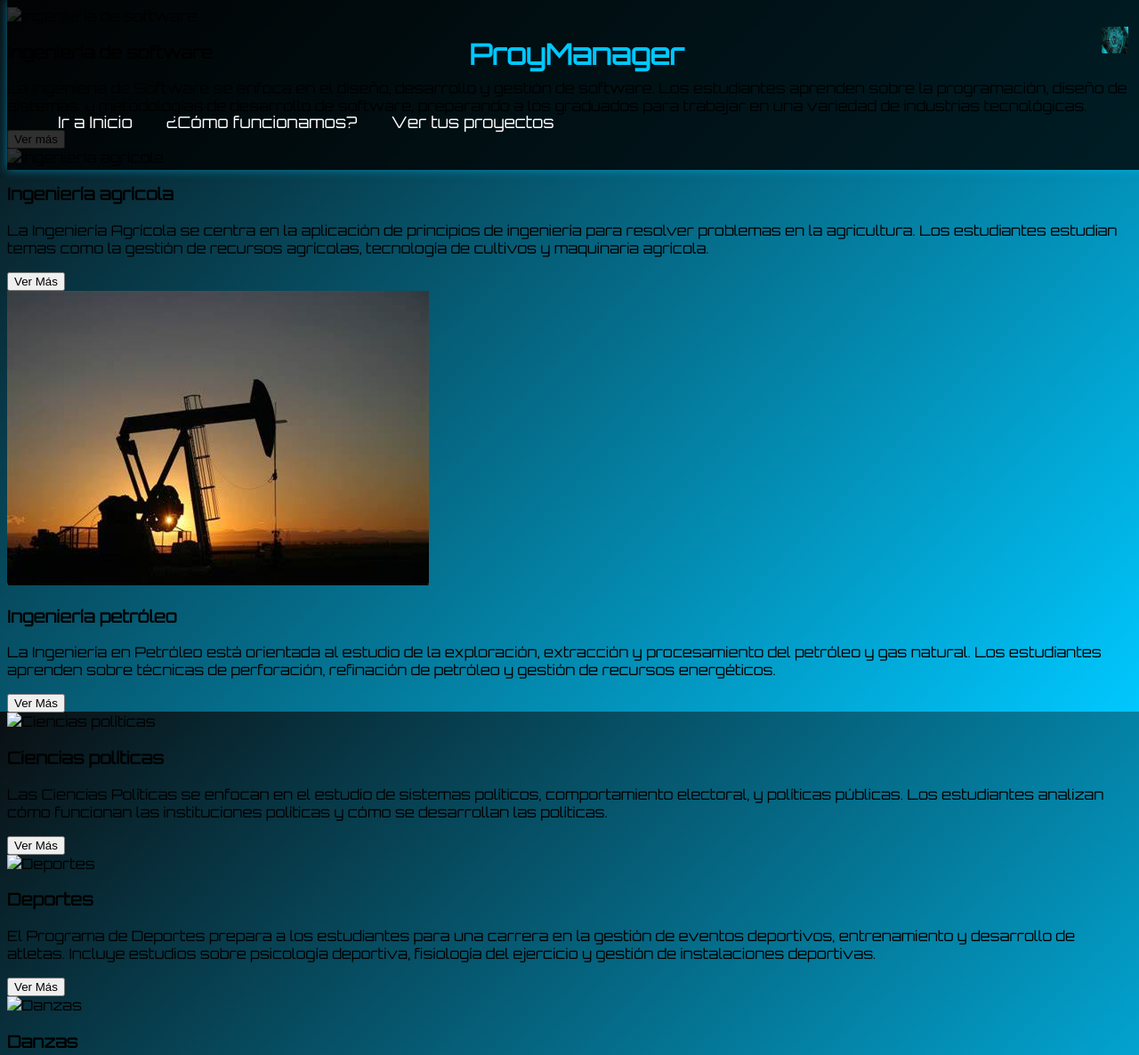
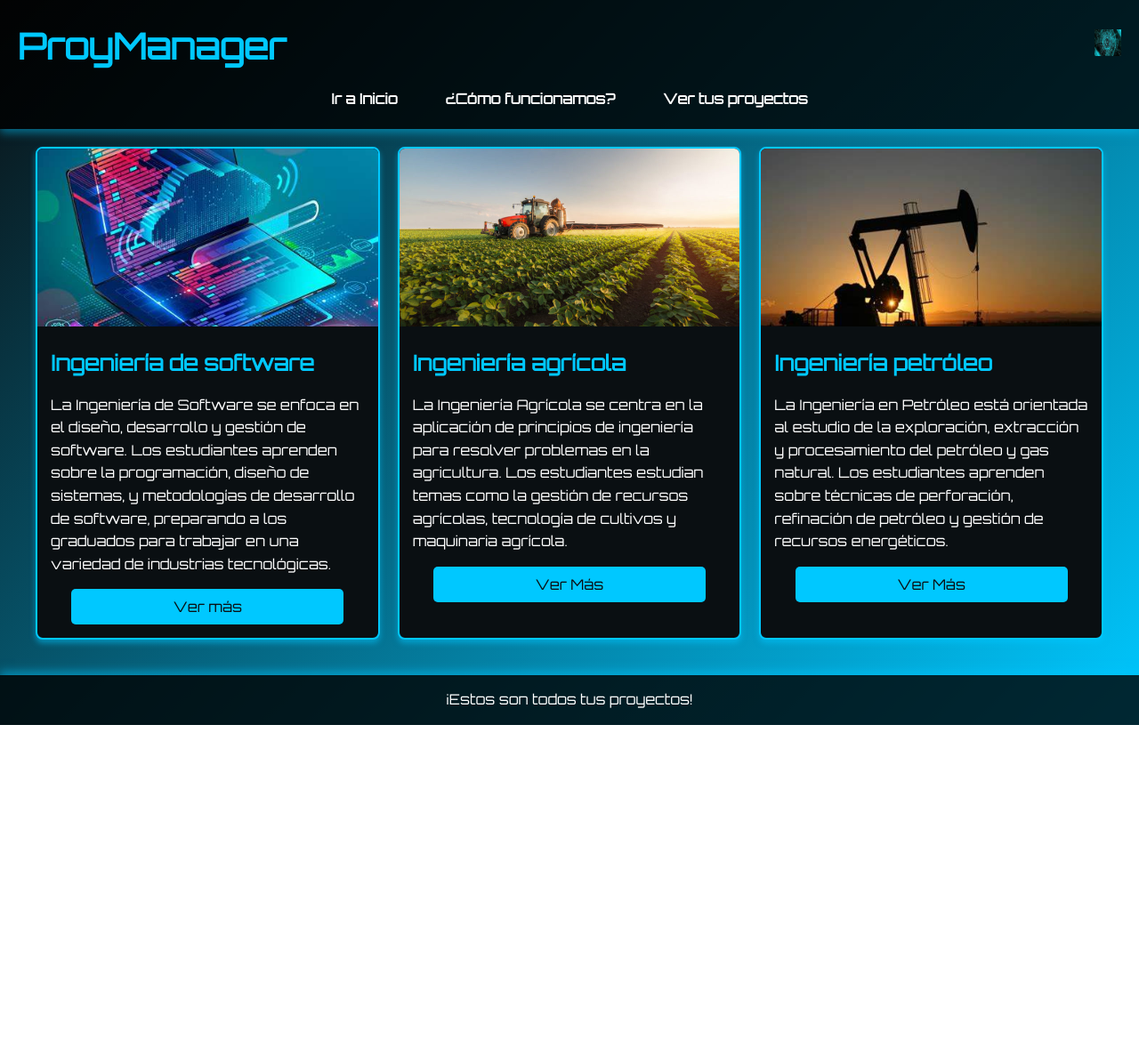
Before and after one commit to Jose-Dell22/Proyecto_PW, a plain HTML site: page your_projects/Index.html in a window 1280 px wide. Shown: the top 1186 px of the page at 89% size. After the commit the page ends 815 px from the top, so only its background shows below. Drawn offline with Linux system fonts and the light colour scheme.

Commit message:
Solución bugs, falta corregir el log in

```diff
--- a/Configuration/Styles.css
+++ b/Configuration/Styles.css
@@ -158,8 +158,10 @@ label[for="profile-picture"]:hover {
 }
 
 .save-button:hover {
-  background: var(--link-hover-color);
-  box-shadow: 0 4px 10px var(--box-shadow-color);
+  background-color: var(--primary-color);
+  color: var(--secondary-color);
+  border-color: var(--border-color);
+  border-radius: 5px;
 }
 
 .image-upload {
--- a/Home/Styles.css
+++ b/Home/Styles.css
@@ -66,7 +66,10 @@ header {
 }
 
 .navbar ul li:hover {
-    border-color: var(--primary-color);
+    background-color: var(--primary-color);
+    color: var(--secondary-color);
+    border-color: var(--border-color);
+    border-radius: 5px;
 }
 
 .navbar ul li a {
--- a/Login/Registration/Styles.css
+++ b/Login/Registration/Styles.css
@@ -72,7 +72,10 @@ header {
 }
 
 .navbar ul li:hover {
-    border-color: var(--primary-color);
+    background-color: var(--primary-color);
+    color: var(--secondary-color);
+    border-color: var(--border-color);
+    border-radius: 5px;
 }
 
 .navbar ul li a {
--- a/Login/Styles.css
+++ b/Login/Styles.css
@@ -28,21 +28,20 @@ body {
 }
 
 header {
-    position: fixed;
-    text-align: center;
-    top: -10px;
+    position: relative;
     width: 100%;
     background-color: var(--header-bg-color);
     color: var(--text-color);
     box-shadow: 0 0 10px var(--box-shadow-color);
-    padding: 20px 0;
 }
 
 .header-title {
-    justify-content: center;
-    align-items: center;
+    display: flex;
+    text-align: center;
+    padding: 10px 20px;
     color: var(--primary-color);
 }
+
 
 .config-icon img {
     width: 30px;
@@ -54,7 +53,6 @@ header {
 
 
 .navbar ul li {
-    list-style: none;
     text-align: center;
     display: inline-block;
     margin: 0 10px;
@@ -64,13 +62,17 @@ header {
 }
 
 .navbar ul li:hover {
-    border-color: var(--primary-color);
+    background-color: var(--primary-color);
+    color: var(--secondary-color);
+    border-color: var(--border-color);
+    border-radius: 5px;
 }
 
 .navbar ul li a {
     color: var(--text-color);
     text-decoration: none;
     font-size: 18px;
+    text-align: center;
 }
 
 .container {
--- a/your_projects/Index.html
+++ b/your_projects/Index.html
@@ -31,14 +31,14 @@
             <div class="project-list">
 
                 <div class="project-item">
-                    <img src="../images/img_6.jpg" alt="Ingeniería de software">
+                    <img src="../Images/Software_3.jpg" alt="ingeniería de software">
                     <h3>Ingeniería de software</h3>
                     <p>La Ingeniería de Software se enfoca en el diseño, desarrollo y gestión de software. Los estudiantes aprenden sobre la programación, diseño de sistemas, y metodologías de desarrollo de software, preparando a los graduados para trabajar en una variedad de industrias tecnológicas.</p>
                     <button onclick="showModal('La Ingeniería de Software se enfoca en el diseño, desarrollo y gestión de software. Los estudiantes aprenden sobre la programación, diseño de sistemas, y metodologías de desarrollo de software, preparando a los graduados para trabajar en una variedad de industrias tecnológicas.')">Ver más</button>
                 </div>
 
                 <div class="project-item">
-                    <img src="../images/img_7.jfif" alt="Ingeniería agrícola">
+                    <img src="../Images/agricultural_Machine.jpg" alt="Ingeniería agrícola">
                     <h3>Ingeniería agrícola</h3>
                     <p>La Ingeniería Agrícola se centra en la aplicación de principios de ingeniería para resolver problemas en la agricultura. Los estudiantes estudian temas como la gestión de recursos agrícolas, tecnología de cultivos y maquinaria agrícola.</p>
                     <button onclick="showModal('La Ingeniería Agrícola se centra en la aplicación de principios de ingeniería para resolver problemas en la agricultura. Los estudiantes estudian temas como la gestión de recursos agrícolas, tecnología de cultivos y maquinaria agrícola.')">Ver Más</button>
@@ -50,27 +50,6 @@
                     <p>La Ingeniería en Petróleo está orientada al estudio de la exploración, extracción y procesamiento del petróleo y gas natural. Los estudiantes aprenden sobre técnicas de perforación, refinación de petróleo y gestión de recursos energéticos.</p>
                     <button onclick="showModal('La Ingeniería en Petróleo está orientada al estudio de la exploración, extracción y procesamiento del petróleo y gas natural. Los estudiantes aprenden sobre técnicas de perforación, refinación de petróleo y gestión de recursos energéticos.')">Ver Más</button>
                 </div>
-
-                <div class="project-item">
-                    <img src="../images/img_9.jfif" alt="Ciencias políticas">
-                    <h3>Ciencias políticas</h3>
-                    <p>Las Ciencias Políticas se enfocan en el estudio de sistemas políticos, comportamiento electoral, y políticas públicas. Los estudiantes analizan cómo funcionan las instituciones políticas y cómo se desarrollan las políticas.</p>
-                    <button onclick="showModal('Las Ciencias Políticas se enfocan en el estudio de sistemas políticos, comportamiento electoral, y políticas públicas. Los estudiantes analizan cómo funcionan las instituciones políticas y cómo se desarrollan las políticas.')">Ver Más</button>
-                </div>
-
-                <div class="project-item">
-                    <img src="../images/img_10.jpg" alt="Deportes">
-                    <h3>Deportes</h3>
-                    <p>El Programa de Deportes prepara a los estudiantes para una carrera en la gestión de eventos deportivos, entrenamiento y desarrollo de atletas. Incluye estudios sobre psicología deportiva, fisiología del ejercicio y gestión de instalaciones deportivas.</p>
-                    <button onclick="showModal('El Programa de Deportes prepara a los estudiantes para una carrera en la gestión de eventos deportivos, entrenamiento y desarrollo de atletas. Incluye estudios sobre psicología deportiva, fisiología del ejercicio y gestión de instalaciones deportivas.')">Ver Más</button>
-                </div>
-
-                <div class="project-item">
-                    <img src="../images/img_11.jpg" alt="Danzas">
-                    <h3>Danzas</h3>
-                    <p>El Programa de Danzas ofrece una formación integral en diferentes estilos de danza. Los estudiantes desarrollan habilidades en técnicas de danza, coreografía y expresión artística.</p>
-                    <button onclick="showModal('El Programa de Danzas ofrece una formación integral en diferentes estilos de danza. Los estudiantes desarrollan habilidades en técnicas de danza, coreografía y expresión artística.')">Ver Más</button>
-                </div>
             </div>
         </section>
     </main>
--- a/your_projects/Styles.css
+++ b/your_projects/Styles.css
@@ -1,3 +1,4 @@
+
 :root {
     --primary-color: #00c8ff;
     --secondary-color: #0a0f12;
@@ -11,121 +12,144 @@
     --overlay-bg: rgba(0, 0, 0, 0.8);
     --transition-speed: 0.3s;
 }
-body {
-    font-family: 'Orbitron', Arial, sans-serif;
-    background: var(--background-gradient);
-    background-size: cover;
-    background-attachment: fixed;
-    height: 100vh;
-    overflow-y: auto;
+* {
+    margin: 0;
+    padding: 0;
+    box-sizing: border-box;
+    font-family: 'Orbitron', sans-serif;
 }
 
+
+body {
+    background: var(--background-gradient);
+    color: var(--text-color);
+    line-height: 1.6;
+    margin: 0;
+}
+
+
 header {
-    position: fixed;
-    top: 0;
-    width: 100%;
     background-color: var(--header-bg-color);
     color: var(--text-color);
-    z-index: 1;
-    box-shadow: 0 0 10px var(--box-shadow-color);
-    padding: 20px 0;
+    padding: 20px;
+    box-shadow: 0px 4px 10px var(--box-shadow-color);
+    position: sticky;
+    top: 0;
+    z-index: 1000;
 }
 
 .header-title {
     display: flex;
-    justify-content: center;
+    justify-content: space-between;
     align-items: center;
+    text-align: center;
+}
+
+.header-title h1 {
+    font-size: 2.5rem;
     color: var(--primary-color);
     position: relative;
 }
 
-
 .config-icon img {
     width: 30px;
-    position: absolute;
-    right: 20px;
-    top: 10px;
     height: 30px;
+    cursor: pointer;
 }
 
-.navbar ul li {
+.navbar {
+    margin-top: 15px;
+}
+
+.navbar ul {
+    display: flex;
     list-style: none;
-    text-align: center;
-    display: inline-block;
-    margin: 0 10px;
+    justify-content: center;
+}
+
+.navbar li {
+    margin: 0 15px;
+}
+
+.navbar a {
+    color: var(--text-color);
+    text-decoration: none;
+    font-weight: bold;
+    padding: 5px 10px;
     border: 2px solid transparent;
-    padding: 5px;
-    transition: border-color var(--transition-speed) ease;
+    transition: all var(--transition-speed);
+}
+
+.navbar a:hover {
+    background-color: var(--primary-color);
+    color: var(--secondary-color);
+    border-color: var(--border-color);
+    border-radius: 5px;
+}
+
+main {
+    padding: 20px;
+}
+
+.project-list {
+    display: grid;
+    grid-template-columns: repeat(auto-fit, minmax(300px, 1fr));
+    gap: 20px;
+    max-width: 1200px;
+    margin: 0 auto;
+}
+
+.project-item {
+    background-color: var(--secondary-color);
+    border: 2px solid var(--border-color);
+    border-radius: 8px;
+    overflow: hidden;
+    box-shadow: 0 4px 6px var(--box-shadow-color);
+    transition: transform var(--transition-speed), box-shadow var(--transition-speed);
+}
+
+.project-item:hover {
+    transform: scale(1.05);
+    box-shadow: 0 8px 12px var(--box-shadow-color);
+}
+
+.project-item img {
+    width: 100%;
+    height: 200px;
+    object-fit: cover;
+}
+
+.project-item h3 {
+    font-size: 1.5rem;
+    margin: 15px;
+    color: var(--primary-color);
+}
+
+.project-item p {
+    font-size: 1rem;
+    margin: 0 15px 15px 15px;
     color: var(--text-color);
 }
-.navbar ul li:hover {
-    border-color: var(--primary-color);
+
+.project-item button {
+    display: block;
+    width: 80%;
+    margin: 0 auto 15px;
+    padding: 10px;
+    background-color: var(--primary-color);
+    color: var(--secondary-color);
+    border: none;
+    border-radius: 5px;
+    font-size: 1rem;
+    cursor: pointer;
+    transition: background-color var(--transition-speed), transform var(--transition-speed);
 }
 
-.navbar ul li a {
-    color: var(--text-color);
-    display: inline-block;
-    text-decoration: none;
-    text-align: center;
-    font-size: 18px;
-    box-shadow: var(--secondary-color);
-}
-main {
-    top: -80%;
+.project-item button:hover {
+    background-color: var(--link-hover-color);
+    transform: scale(1.1);
 }
 
-.program-list {
-    display: flex;
-    flex-wrap: wrap;
-    gap: 30px;
-    justify-content: center;
-    gap: 200px;
-}
-
-.program-item {
-    border: 1px solid #ccc;
-    border-radius: 5px;
-    padding: 10px;
-    text-align: center;
-    width: 300px;
-    box-shadow: 0 4px 8px rgba(0, 0, 0, 0.1);
-}
-
-.program-item img {
-    width: 100%;
-    height: auto;
-    border-bottom: 1px solid #ccc;
-}
-
-.program-item h3 {
-    margin: 10px 0;
-}
-
-.program-item p {
-    margin: 10px 0;
-}
-
-.program-item button {
-    padding: 10px 20px;
-    font-size: 16px;
-    cursor: pointer;
-    border: 2px solid #334fff;
-    color: white;
-    background-color: #334fff;
-    transition: background-color 0.3s, color 0.3s;
-}
-
-.program-item button:hover {
-    background-color: #0033cc;
-    color: white;
-}
-
-footer {
-    text-align: center;
-    padding: 20px;
-    margin-top: auto;
-    border-top: 2px solid #ccc;
-}
 
 .modal {
     position: fixed;
@@ -133,32 +157,61 @@ footer {
     left: 0;
     width: 100%;
     height: 100%;
-    background-color: rgba(0, 0, 0, 0.5);
+    background-color: var(--overlay-bg);
     display: flex;
+    justify-content: center;
     align-items: center;
-    justify-content: center;
     z-index: 1000;
+    animation: fadeIn 0.3s ease;
 }
 
 .modal-content {
-    background-color: white;
+    background-color: var(--secondary-color);
+    color: var(--text-color);
     padding: 20px;
     border-radius: 8px;
+    box-shadow: 0 4px 10px var(--box-shadow-color);
+    max-width: 500px;
     width: 80%;
-    max-width: 600px;
+    text-align: center;
     position: relative;
-    box-shadow: 0 4px 8px rgba(0, 0, 0, 0.1);
+}
+
+.modal-content p {
+    font-size: 1.2rem;
+    margin-bottom: 20px;
 }
 
 .close {
     position: absolute;
     top: 10px;
     right: 10px;
-    font-size: 24px;
+    font-size: 1.5rem;
     cursor: pointer;
-    color: #334fff;
+    color: var(--primary-color);
+    transition: color var(--transition-speed);
 }
 
 .close:hover {
-    color: red;
+    color: var(--link-hover-color);
 }
+
+
+@keyframes fadeIn {
+    from {
+        opacity: 0;
+    }
+    to {
+        opacity: 1;
+    }
+}
+
+footer {
+    background-color: var(--header-bg-color);
+    color: var(--text-color);
+    text-align: center;
+    padding: 15px 0;
+    margin-top: 20px;
+    font-size: 1rem;
+    box-shadow: 0px -4px 10px var(--box-shadow-color);
+}
```
Also changed, not shown: Configuration/Index.html (+4 -1 lines), Information/Index.html (+1 -1 lines), Information/Styles.css (+9 -3 lines), Configuration/Script.js (line endings or trailing spaces), Images/Robotic_machine_3.jpeg (added), Images/Software_3.jpg (added), Images/agricultural_Machine.jpg (added).
